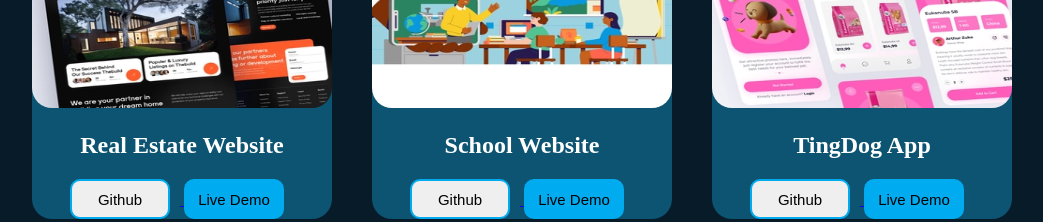
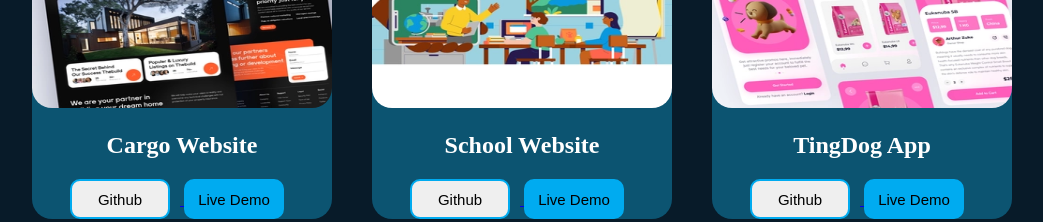
Before and after one commit to DareIsrael/Portfolio, a React (Create React App) app: page / in a window 1280 px wide. Shown: the part 3060-3282 px from the top of the page, without its empty margins (188-1231 px from the left). Built offline with nearby package versions, Linux system fonts and the light colour scheme.

Commit message:
new commit

```diff
--- a/src/Component/Contact.js
+++ b/src/Component/Contact.js
@@ -41,7 +41,7 @@
           <BsEnvelopeAt className="contact_icon" />
          <h2>Email</h2>
          <p>dareisrael4@gmail.com</p>
-         <a href="mailto:dareisrael@gmail.com">send message</a>
+         <a href="mailto:dareisrael4@gmail.com">send message</a>
         </div>
         <div data-aos="fade-left" className="contact_4">
          <RiMessengerLine className="contact_icon" />
--- a/src/Component/Portfolio.js
+++ b/src/Component/Portfolio.js
@@ -15,10 +15,10 @@
             <div className="port_2">
                 <div data-aos="fade-down" className="port_3">
                     <img src="house.webp"></img>
-                    <h2>Real Estate Website</h2>
+                    <h2>Cargo Website</h2>
                     <div className="port_4">
                         <a href="https://github.com/DareIsrael"> <button>Github</button> </a>
-                        <a href="https://mordern-citysite.vercel.app/home"><button className="livedemo">Live Demo</button></a>
+                        <a href="https://speedyspell-cargo.onrender.com"><button className="livedemo">Live Demo</button></a>
                     </div>
                 </div>
                 <div data-aos="fade-left" className="port_3">
```
